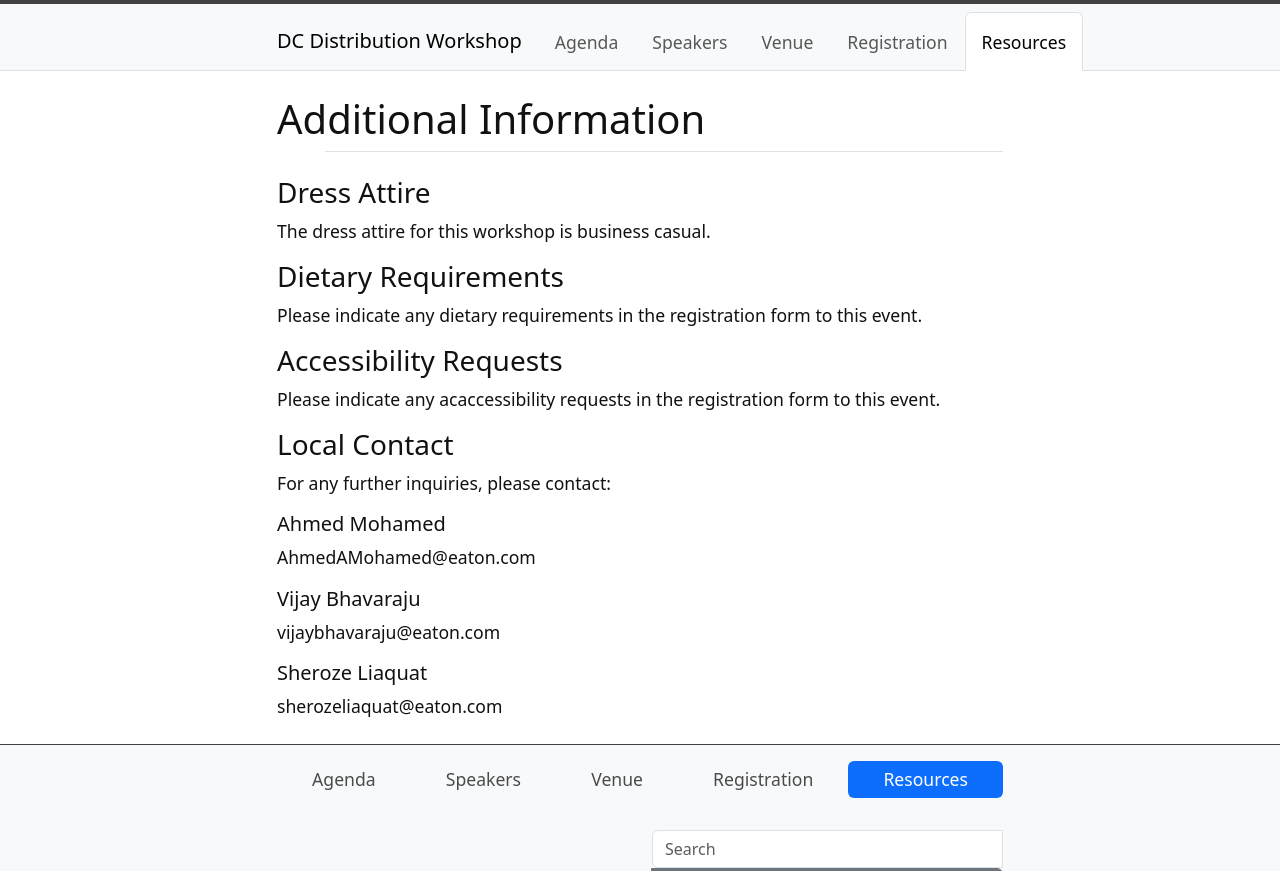
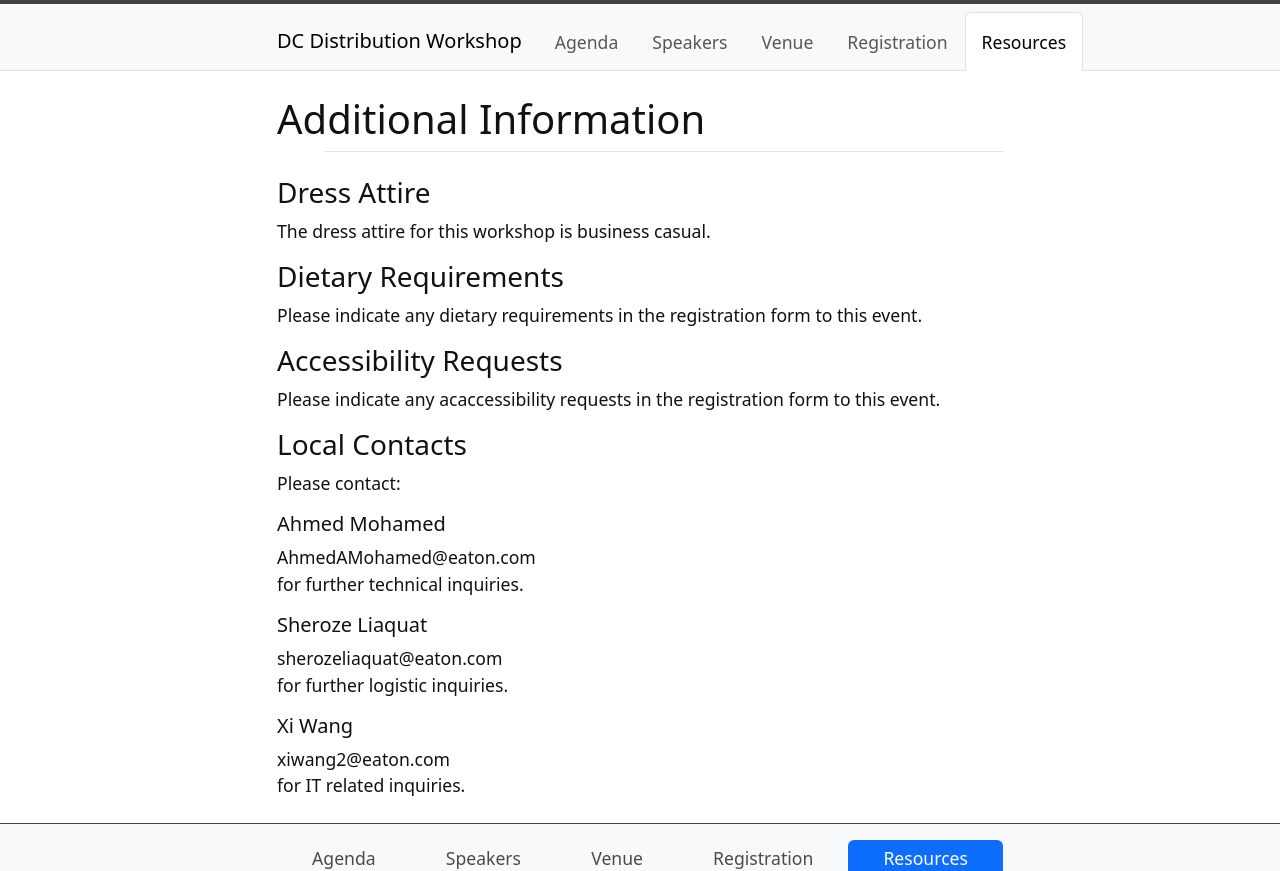
Before and after one commit to XiWang-eaton/DCworkshop.github.io, a Jekyll site: the page built from content/4-resources.md, in a window 1280 px wide, cut to the strip 0-871 px from the top of the page. Built offline with Jekyll 4.4.1, drawn with Linux system fonts in a browser that asks for light colours.

Commit message:
update after ahmed comment

```diff
--- a/content/4-resources.md
+++ b/content/4-resources.md
@@ -13,15 +13,18 @@ Please indicate any dietary requirements in the registration form to this event.
 ### Accessibility Requests
 Please indicate any acaccessibility requests in the registration form to this event.
 
-### Local Contact
+### Local Contacts
 
-For any further inquiries, please contact:
+Please contact:
 
 ##### Ahmed Mohamed
 AhmedAMohamed@eaton.com
-
-##### Vijay Bhavaraju
-vijaybhavaraju@eaton.com
+for further technical inquiries.
 
 ##### Sheroze Liaquat
 sherozeliaquat@eaton.com
+for further logistic inquiries.
+
+##### Xi Wang
+xiwang2@eaton.com
+for IT related inquiries.
```
Also changed, not shown: content/0-agenda.md (+9 -9 lines), content/2-location.md (+6 -0 lines).
